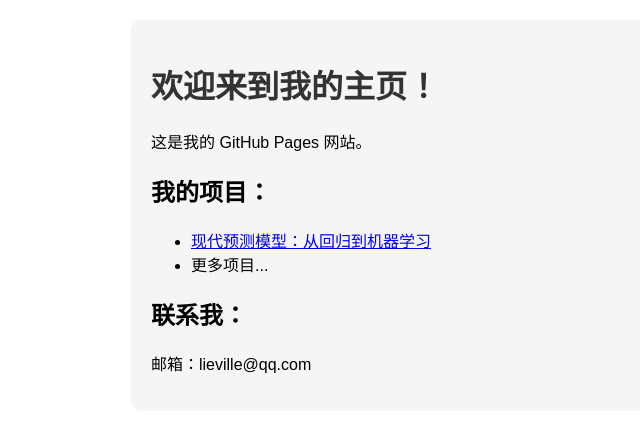
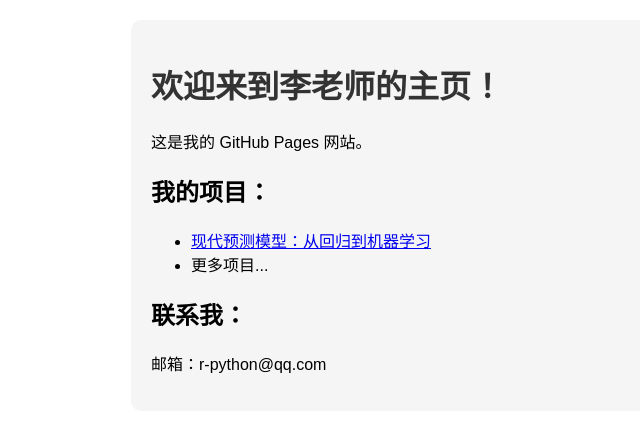
Before and after one commit to lieville/lieville.github.io, a plain HTML site: page index.html in a window 1280 px wide. Shown: the whole page, without its empty margins (109-749 px from the left). Drawn offline with Linux system fonts and the light colour scheme.

Commit message:
Update index.html

```diff
--- a/index.html
+++ b/index.html
@@ -15,7 +15,7 @@
 </head>
 <body>
     <div class="container">
-        <h1>欢迎来到我的主页！</h1>
+        <h1>欢迎来到李老师的主页！</h1>
         <p>这是我的 GitHub Pages 网站。</p>
         <h2>我的项目：</h2>
         <ul>
@@ -23,7 +23,7 @@
             <li>更多项目...</li>
         </ul>
         <h2>联系我：</h2>
-        <p>邮箱：lieville@qq.com</p>
+        <p>邮箱：r-python@qq.com</p>
     </div>
 </body>
 </html>
```
